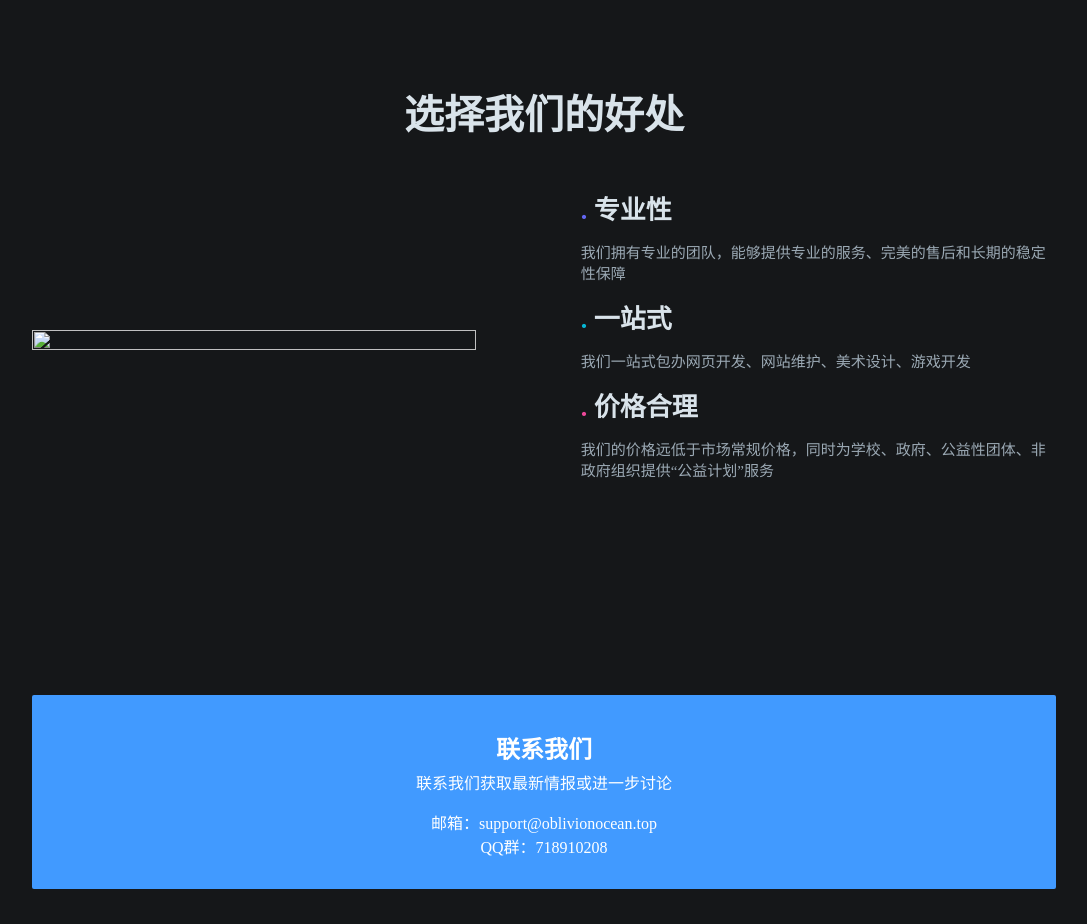
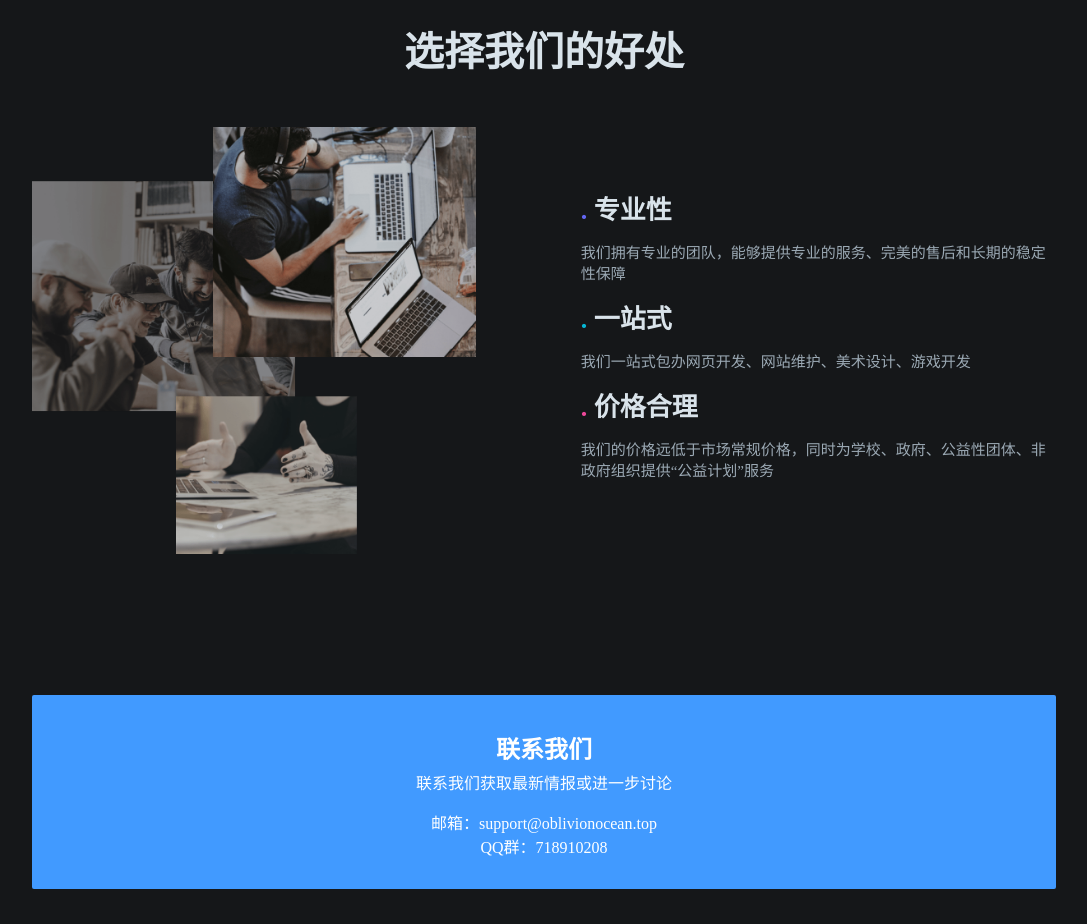
Before and after one commit to OblivionOcean/website, a plain HTML site: page index.html in a window 1280 px wide. Shown: the part 2200-3124 px from the top of the page, without its empty margins (96-1183 px from the left). Drawn offline with Linux system fonts and the light colour scheme.

Commit message:
[fix] 修改错误的图片路径位置

```diff
--- a/index.html
+++ b/index.html
@@ -130,7 +130,7 @@
                 <h2>选择我们的好处</h2>
                 <div>
                     <div class="left">
-                        <img alt="" src="1.png">
+                        <img alt="" src="/assets/img/1.png">
                     </div>
                     <div class="right">
                         <div>
```
